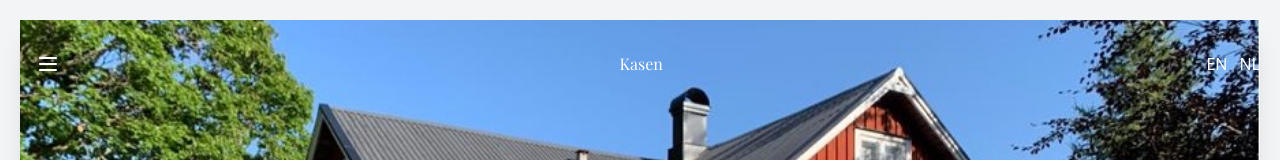
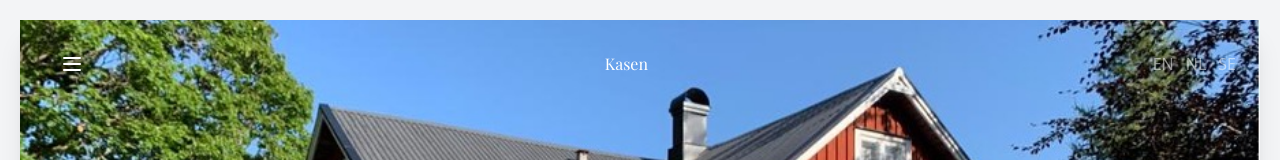
Before and after one commit to nielsrowinbik/kasen, a Next.js app: page / in a window 1280 px wide. Shown: the top 160 px of the page. Built offline with nearby package versions, Linux system fonts and the light colour scheme; a web font is replaced by a local one.

Commit message:
Add working language switcher

```diff
--- /dev/null
+++ b/components/LocaleLink.tsx
@@ -0,0 +1,31 @@
+import cn from 'classnames';
+import Link from 'next/link';
+import { useRouter } from 'next/router';
+import { ReactNode } from 'react';
+
+type Props = {
+  activeClassName?: string;
+  children?: ReactNode;
+  className?: string;
+  locale: string;
+};
+
+const LocaleLink = ({
+  activeClassName,
+  children,
+  className,
+  locale,
+}: Props) => {
+  const { asPath, locale: currentLocale } = useRouter();
+  const isActive = currentLocale === locale;
+
+  return (
+    <Link href={asPath} locale={locale}>
+      <a className={cn(className, isActive && activeClassName)}>
+        {children || locale.toUpperCase()}
+      </a>
+    </Link>
+  );
+};
+
+export default LocaleLink;
--- a/components/StickyNavigation.tsx
+++ b/components/StickyNavigation.tsx
@@ -1,7 +1,12 @@
 import Link from 'next/link';
+import { useRouter } from 'next/router';
+import LocaleLink from './LocaleLink';
 
-const StickyNavigation = () => (
-  <nav className="absolute top-0 left-0 right-0 flex justify-between items-center z-10 py-4 text-white sm:m-5">
+const StickyNavigation = () => {
+  const { locales } = useRouter();
+
+  return (
+    <nav className="absolute top-0 left-0 right-0 flex justify-between items-center z-10 py-4 px-6 text-white sm:m-5">
       {/* TODO: Refactor to Radix Popover https://www.radix-ui.com/docs/primitives/components/popover */}
       <button className="aspect-square p-4">
         <svg
@@ -21,18 +26,18 @@ const StickyNavigation = () => (
       </button>
       <span className="font-playfair">Kasen</span>
       <ul className="flex space-x-3">
-      <li>
-        <Link href="/" locale="en">
-          EN
-        </Link>
+        {locales.sort().map((locale) => (
+          <li key={locale}>
+            <LocaleLink
+              activeClassName="opacity-100 hover:opacity-100"
+              className="opacity-50 hover:opacity-80 transition-opacity"
+              locale={locale}
+            />
           </li>
-      <li>
-        <Link href="/" locale="nl">
-          NL
-        </Link>
-      </li>
+        ))}
       </ul>
     </nav>
   );
+};
 
 export default StickyNavigation;
```
Lines whose indentation alone changed are shown as unchanged.
